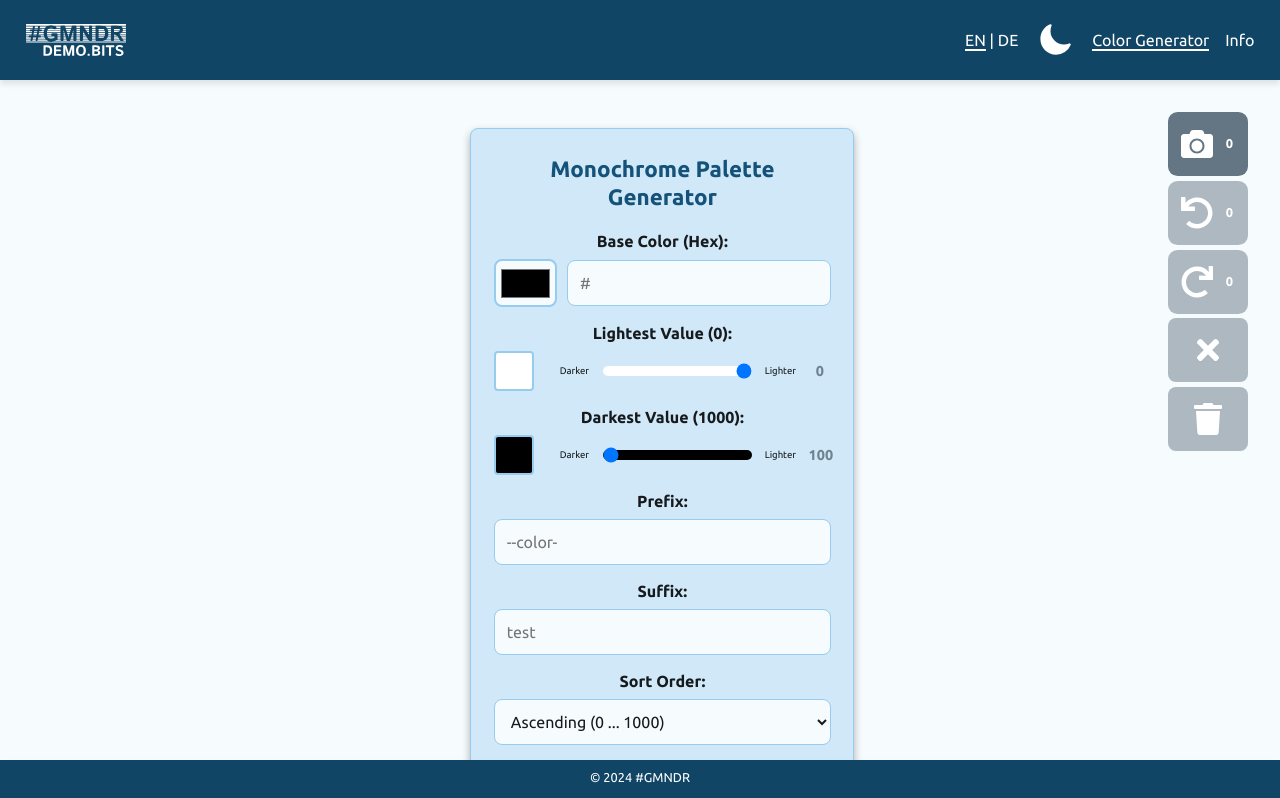
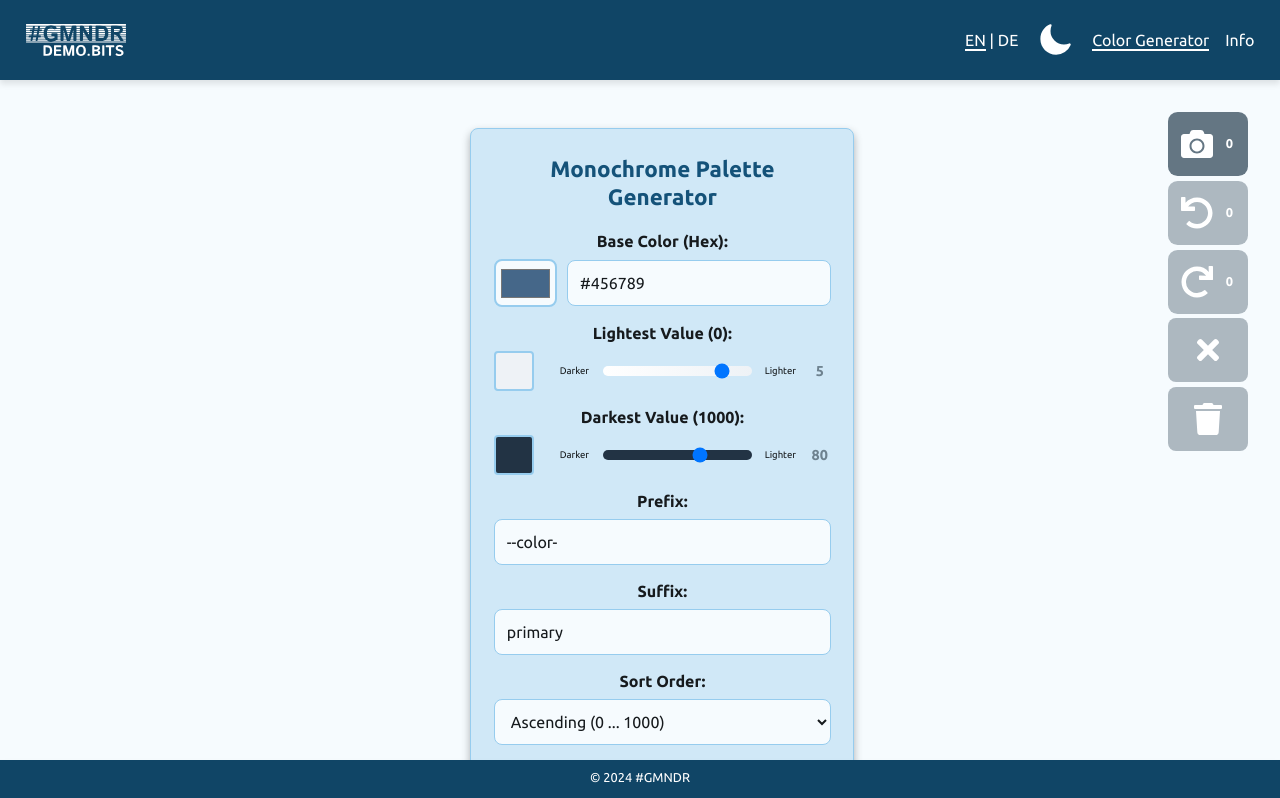
Before and after one commit to markusgemeinder/---gmndr-color-generator, a Next.js app: page / in a window 1280 px wide. Shown: the top 798 px of the page. Built offline with nearby package versions, Linux system fonts and the light colour scheme.

Commit message:
Implement validateFormData() to enforce data integrity and show default values if form is empty

```diff
--- a/app/components/ColorGenerator/PaletteGenerator.js
+++ b/app/components/ColorGenerator/PaletteGenerator.js
@@ -36,7 +36,7 @@ import { getText } from '@/lib/languageLibrary';
 const defaults = {
   hex: '#456789',
   prefix: '--color-',
-  suffix: 'test',
+  suffix: 'primary',
   sortOrder: 'asc',
   checkedValues: [
     0, 50, 100, 150, 200, 250, 300, 350, 400, 450, 500, 550, 600, 650, 700, 750, 800, 850, 900, 950, 1000,
@@ -82,18 +82,36 @@ function paletteReducer(state, action) {
     case 'SET_GENERATED_PALETTE':
       return { ...state, generatedPalette: action.value };
     case 'LOAD_SNAPSHOT':
-      return { ...action.payload }; // Snapshot laden
+      return { ...action.payload };
     default:
       return state;
   }
 }
 
-// ===== Formular-Daten aus LocalStorage laden =====
-const formData = loadFormDataFromLocalStorage() || defaults;
+// ===== Formulardaten auf Validität prüfen =====
+function validateFormData(data) {
+  if (!data) return defaults;
+
+  const isValid =
+    typeof data.hex === 'string' &&
+    data.hex.length > 0 &&
+    typeof data.prefix === 'string' &&
+    typeof data.suffix === 'string' &&
+    ['asc', 'desc'].includes(data.sortOrder) &&
+    Array.isArray(data.checkedValues) &&
+    typeof data.selectedOption === 'string' &&
+    typeof data.darkLimit === 'number' &&
+    typeof data.brightLimit === 'number';
+
+  return isValid ? data : defaults;
+}
+
+// ===== Initiale Formular-Daten aus LocalStorage laden =====
+const initialFormData = validateFormData(loadFormDataFromLocalStorage()) || defaults;
 
 export default function PaletteGenerator() {
   const { language } = useContext(LanguageContext);
-  const [state, dispatch] = useReducer(paletteReducer, formData);
+  const [state, dispatch] = useReducer(paletteReducer, initialFormData);
 
   // ===== Sprachtext-Abfrage
   const getLanguageText = (key) => {
@@ -106,7 +124,8 @@ export default function PaletteGenerator() {
 
   // ===== Formularzustand in LocalStorage speichern =====
   useEffect(() => {
-    saveFormDataToLocalStorage(state);
+    const validatedData = validateFormData(state);
+    saveFormDataToLocalStorage(validatedData);
   }, [state]);
 
   // ===== Snapshot anwenden =====
```
